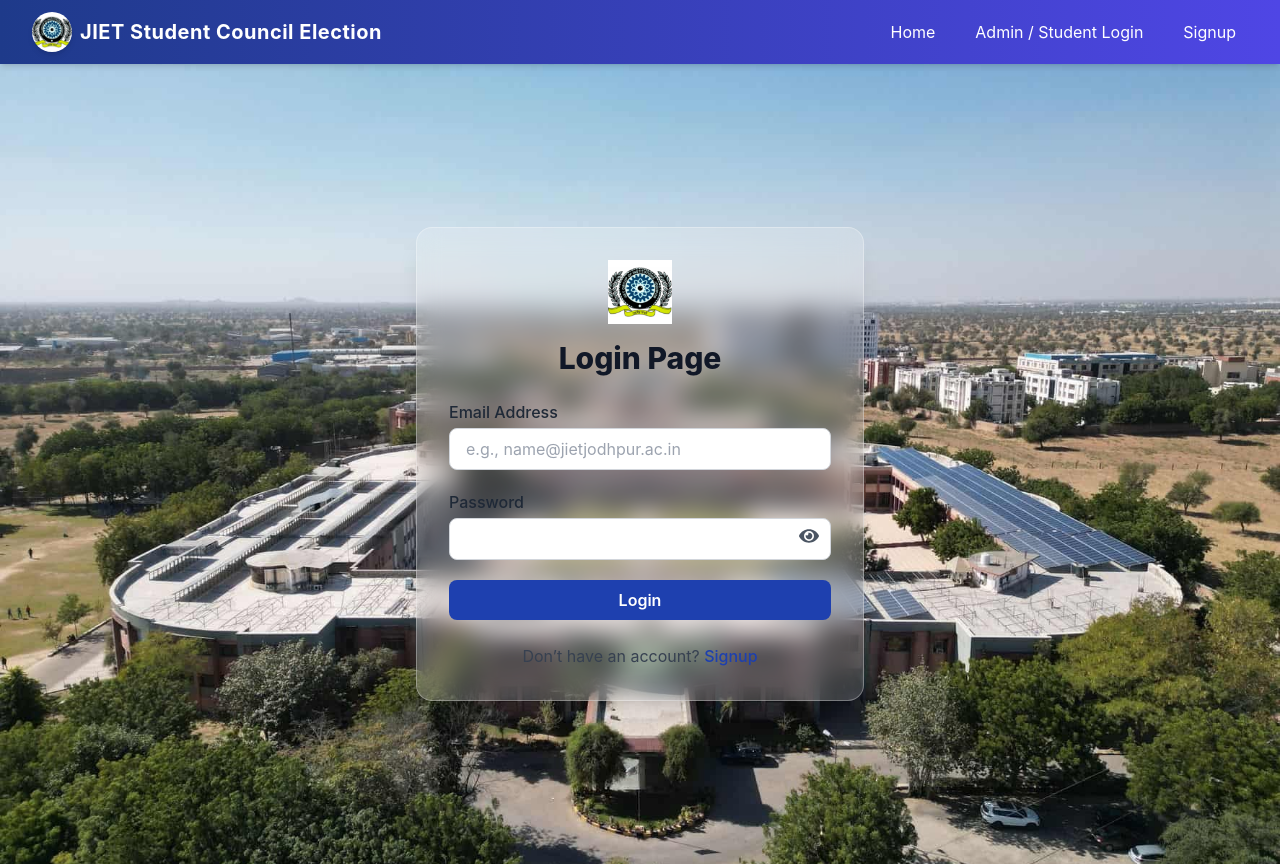
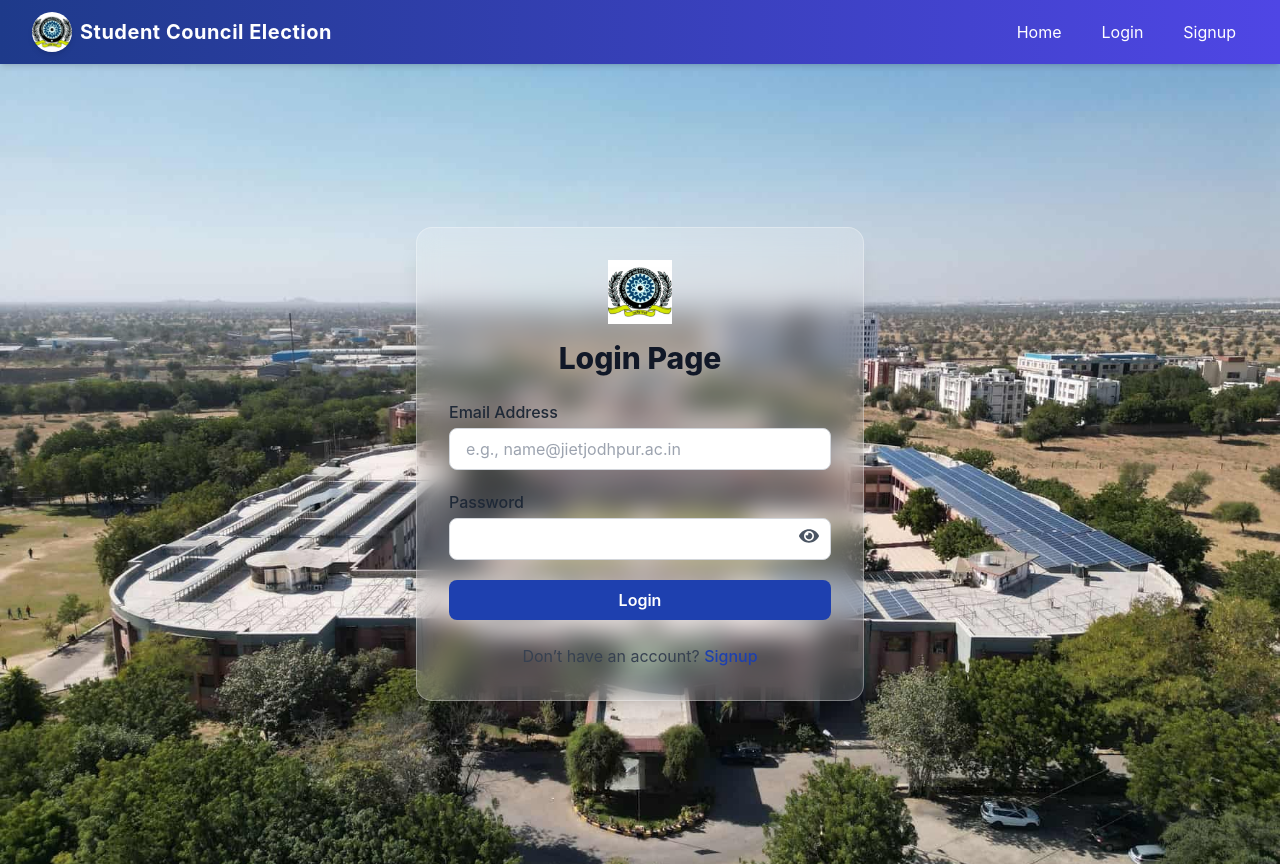
Before and after one commit to nikhilranjan01/election, a React (Vite) app in the folder frontend/: page / in a window 1280 px wide. Built offline with nearby package versions, Linux system fonts and the light colour scheme; no server answers.

Commit message:
New Update

```diff
--- a/frontend/src/components/Navbar.jsx
+++ b/frontend/src/components/Navbar.jsx
@@ -27,7 +27,7 @@ function Navbar() {
               className="h-10 w-10 mr-2 rounded-full shadow-md"
             />
             <h1 className="text-lg md:text-xl font-bold tracking-wide">
-              JIET Student Council Election
+              Student Council Election
             </h1>
           </div>
 
@@ -62,7 +62,7 @@ function Navbar() {
                   to="/login"
                   className="hover:bg-indigo-700 px-3 py-2 rounded-md transition"
                 >
-                  Admin / Student Login
+                Login
                 </Link>
                 <Link
                   to="/signup"
@@ -135,7 +135,7 @@ function Navbar() {
                   to="/login"
                   className="block hover:bg-indigo-600 px-3 py-2 rounded-md"
                 >
-                  Student Login
+                Login
                 </Link>
                 <Link
                   to="/signup"
```
